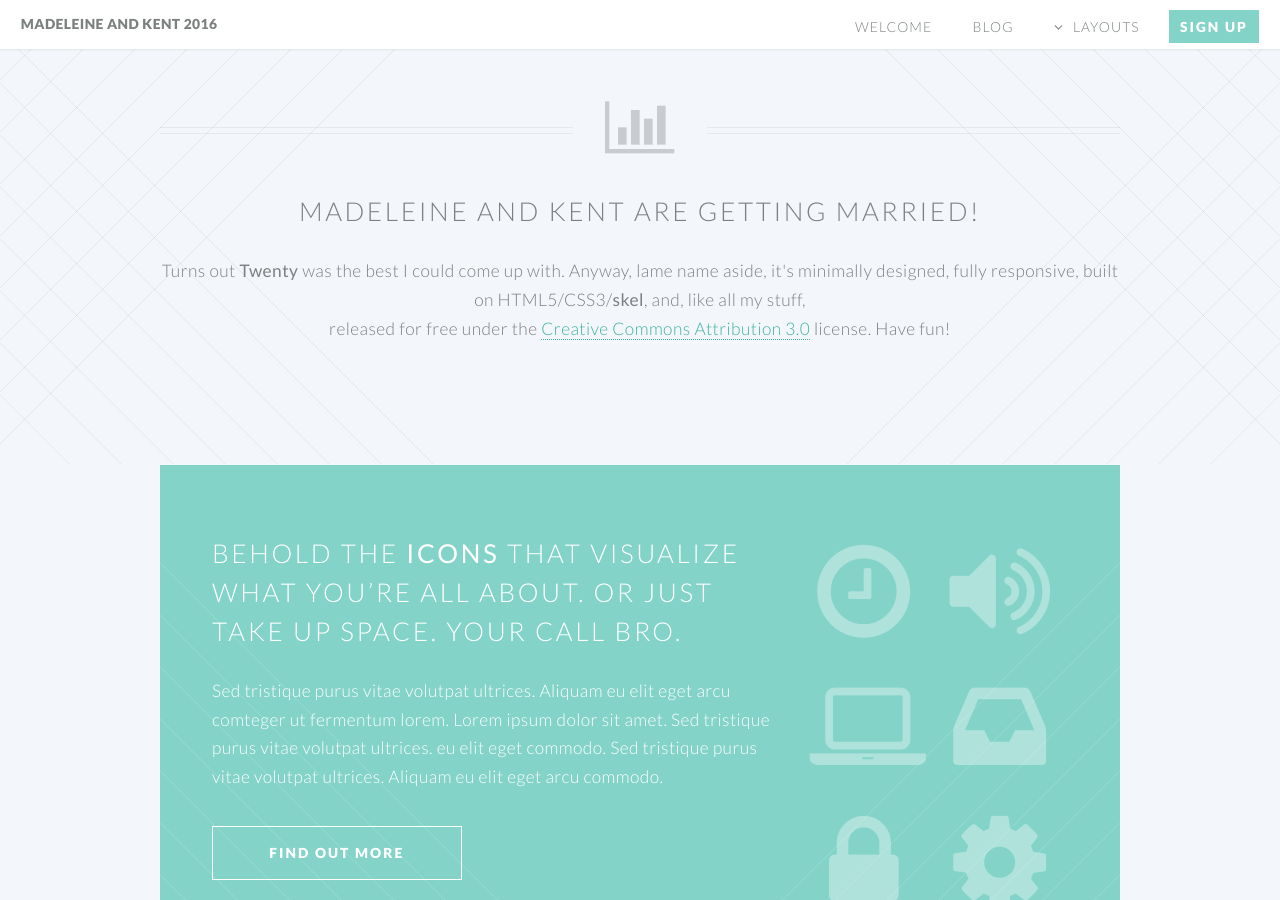
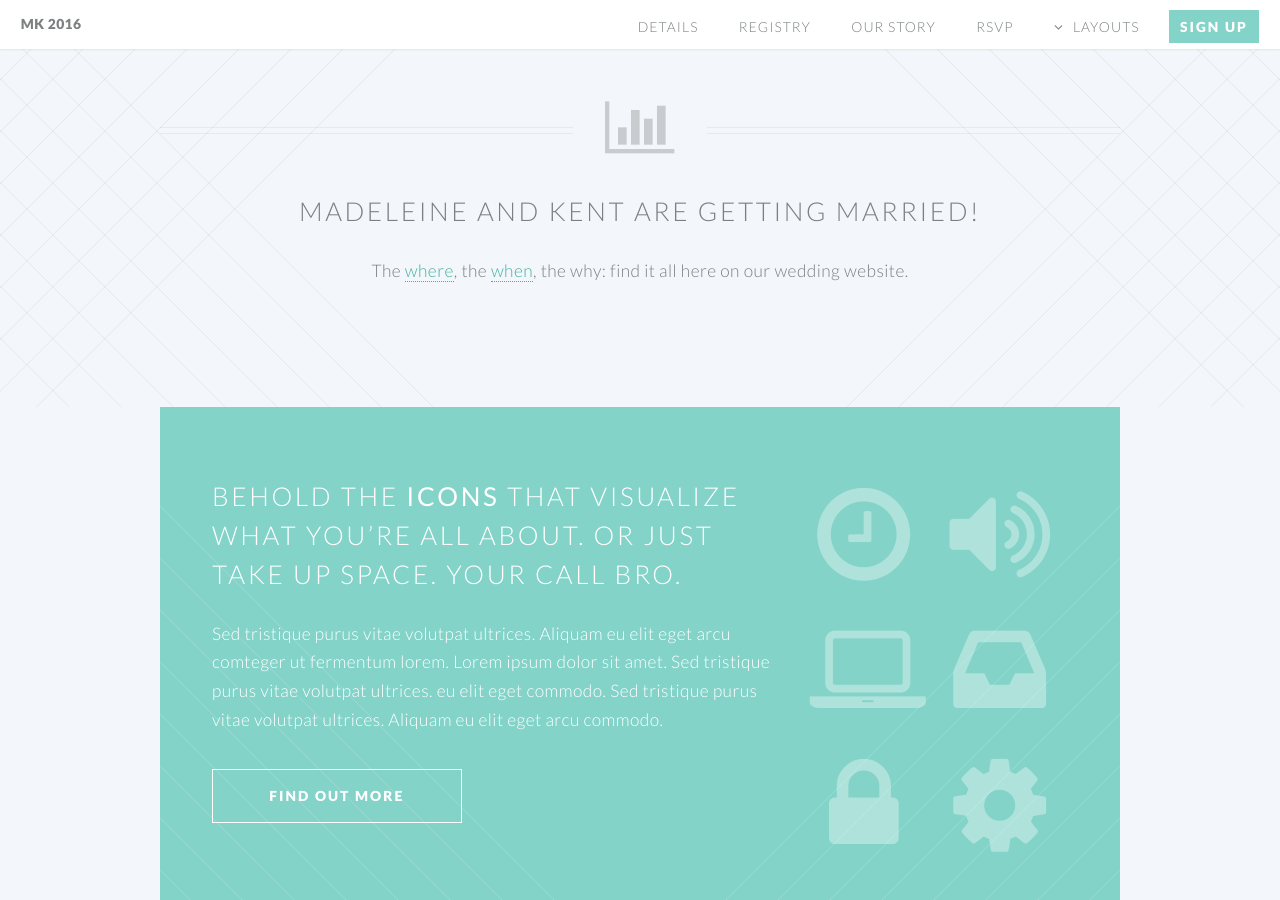
Before and after one commit to mbonsma/wedding, a Jekyll site: the page built from index.html, in a window 1280 px wide and 900 px high, scrolled down 561 px. Built offline with Jekyll 4.4.1, drawn with Linux system fonts in a browser that asks for light colours.

Commit message:
Changed header bars and changed text in index

```diff
--- a/_includes/header.html
+++ b/_includes/header.html
@@ -1,9 +1,11 @@
 <header id="header">
-				<h1 id="logo">Madeleine and Kent 2016</h1>
+				<h1 id="logo">MK 2016</h1>
 				<nav id="nav">
 					<ul>
-						<li><a href="#info">Welcome</a></li>
-            <li><a href="/blog.html">Blog</a></li>
+						<li><a href="../#info">Details</a></li>
+						<li><a href="../#registry">Registry</a></li>
+            <li><a href="/blog.html">Our Story</a></li>
+						<li><a href="/contact.html">RSVP</a></li>
 						<li class="submenu">
 							<a href="">Layouts</a>
 							<ul>
--- a/index.html
+++ b/index.html
@@ -9,12 +9,7 @@ layout: landing-page
 					<h2>Madeleine and Kent are getting married!
 					<br />
 					</h2>
-					<p>Turns out <strong>Twenty</strong> was the best I could come up with. Anyway, lame name aside,
-
-					it's minimally designed, fully responsive, built on HTML5/CSS3/<strong>skel</strong>,
-					and, like all my stuff,
-					<br />
-					released for free under the <a href="http://html5up.net/license">Creative Commons Attribution 3.0</a> license. Have fun!</p>
+					<p>The <a href="#info">where</a></li>, the <a href="#info">when</a></li>, the why: find it all here on our wedding website.</p>
 				</header>
 			</article>
 
@@ -51,6 +46,7 @@ layout: landing-page
 					</section>
 			</article>
 
+			<article id ="registry">
 				<!-- Two -->
 					<section class="wrapper style1 container special">
 						<div class="row">
@@ -89,7 +85,7 @@ layout: landing-page
 							</div>
 						</div>
 					</section>
-
+			</article>
 				<!-- Three -->
 					<section class="wrapper style3 container special">
 
```
